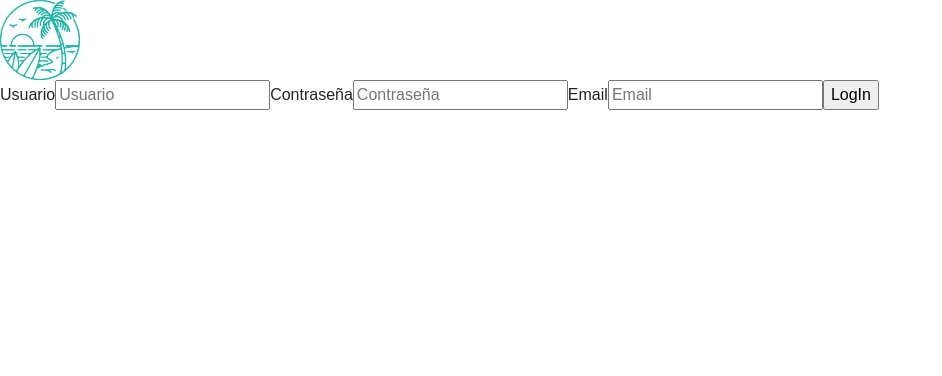
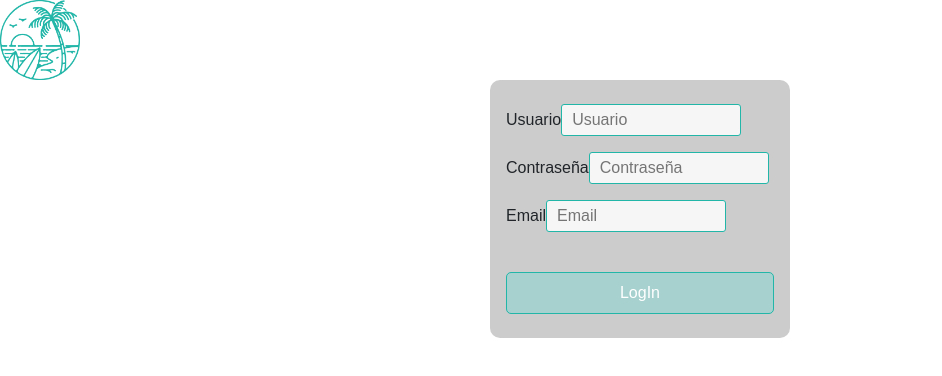
Before and after one commit to Michaelsp11/aquatravel-front, a React (Create React App) app: page / in a window 1280 px wide. Shown: the top 376 px of the page, without its empty margins (0-942 px from the left). Built offline with nearby package versions, Linux system fonts and the light colour scheme.

Commit message:
Formulario de registro

```diff
--- a/src/componentes/FormularioLogin.js
+++ b/src/componentes/FormularioLogin.js
@@ -3,7 +3,7 @@ export const FormularioLogin =() => {
       <div className="contenedor-formulario">
             <div className="Contenido">
 
-    <div className="fadeIn first">
+              <div className="form">
                 <img src="aquaTravel.png" id="icon" alt="User Icon" width="80" height="80" />
               </div>
               <form>
--- /dev/null
+++ b/src/formulario.css
@@ -0,0 +1,62 @@
+*{box-sizing:border-box;}
+
+:root{
+  --color-border: #21b6a8;
+}
+
+form{
+	width:300px;
+	padding:16px;
+	border-radius:10px;
+	margin:auto;
+	background-color:#ccc;
+}
+
+form label{
+	width:px;
+	font-weight:bold;
+	display:inline-block;
+}
+
+form input{
+	width:180px;
+	padding:3px 10px;
+	border:1px solid var(--color-border);
+	border-radius:3px;
+	background-color:#f6f6f6;
+	margin:8px 0;
+	display:inline-block;
+}
+
+form input :hover{
+  border: 1px solid red;
+}
+
+form input[type="submit"]{
+	width:100%;
+	padding:8px 16px;
+	margin-top:32px;
+	background-color:rgb(28, 161, 150);
+	border-radius:5px;
+	display:block;
+	color:#fff;
+	background-color:rgb(17, 231, 213,0.2);
+}
+
+form input[type="submit"]:hover{
+  border:1px solid var(--color-border);
+
+  box-shadow: 1px 1px 10px 5px var(--color-border);
+
+}
+
+textarea{
+	width:100%;
+	height:100px;
+	border:1px solid var(--color-border);
+	border-radius:3px;
+	background-color:#f6f6f6;
+	margin:8px 0;
+	resize:none;
+	display:block;
+}
--- a/src/index.js
+++ b/src/index.js
@@ -2,6 +2,7 @@ import React from "react";
 import ReactDOM from "react-dom";
 import "bootstrap/dist/css/bootstrap.min.css";
 import "./index.css";
+import "./formulario.css";
 import App from "./App";
 import { FaMinusCircle } from "react-icons/fa";
 
```
Lines whose indentation alone changed are shown as unchanged.
